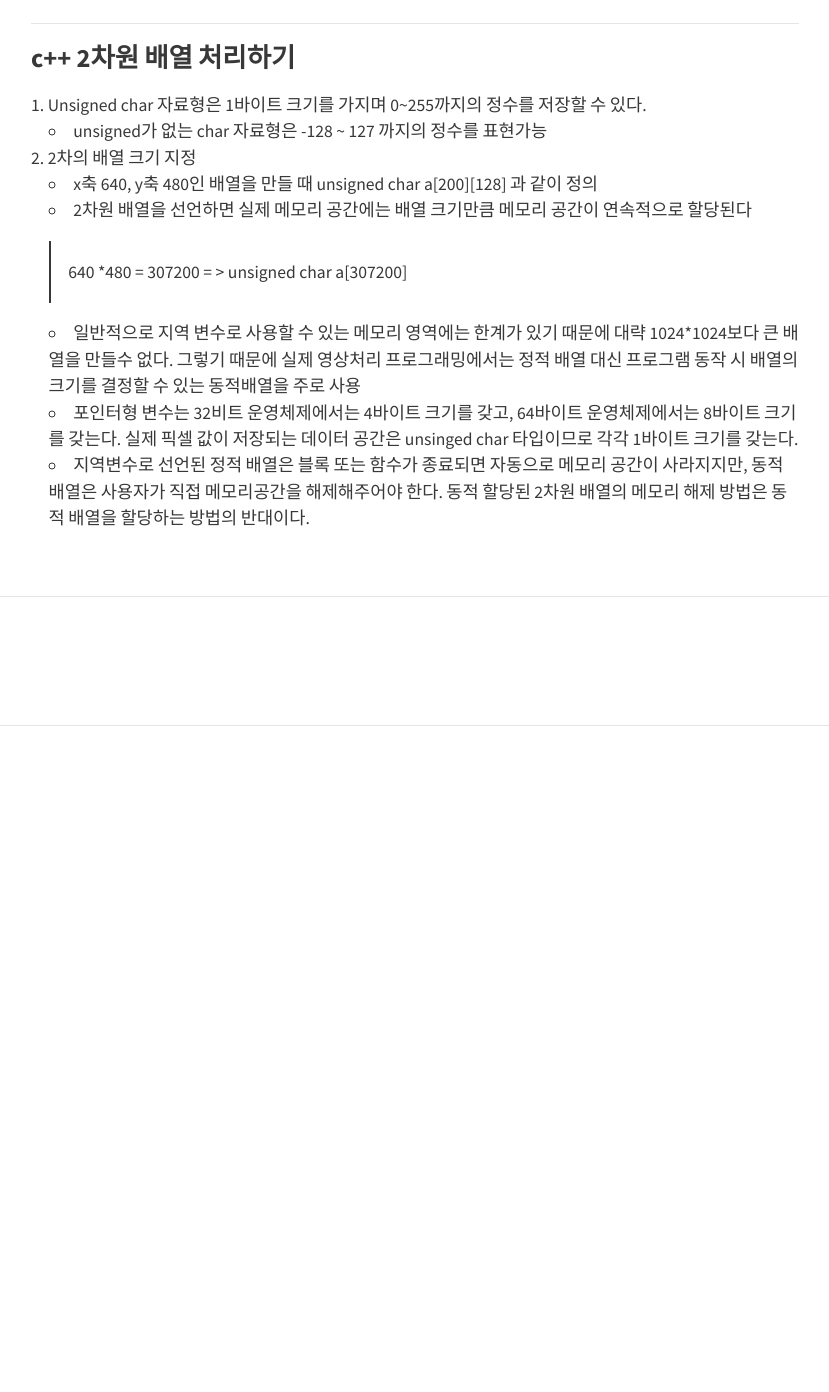
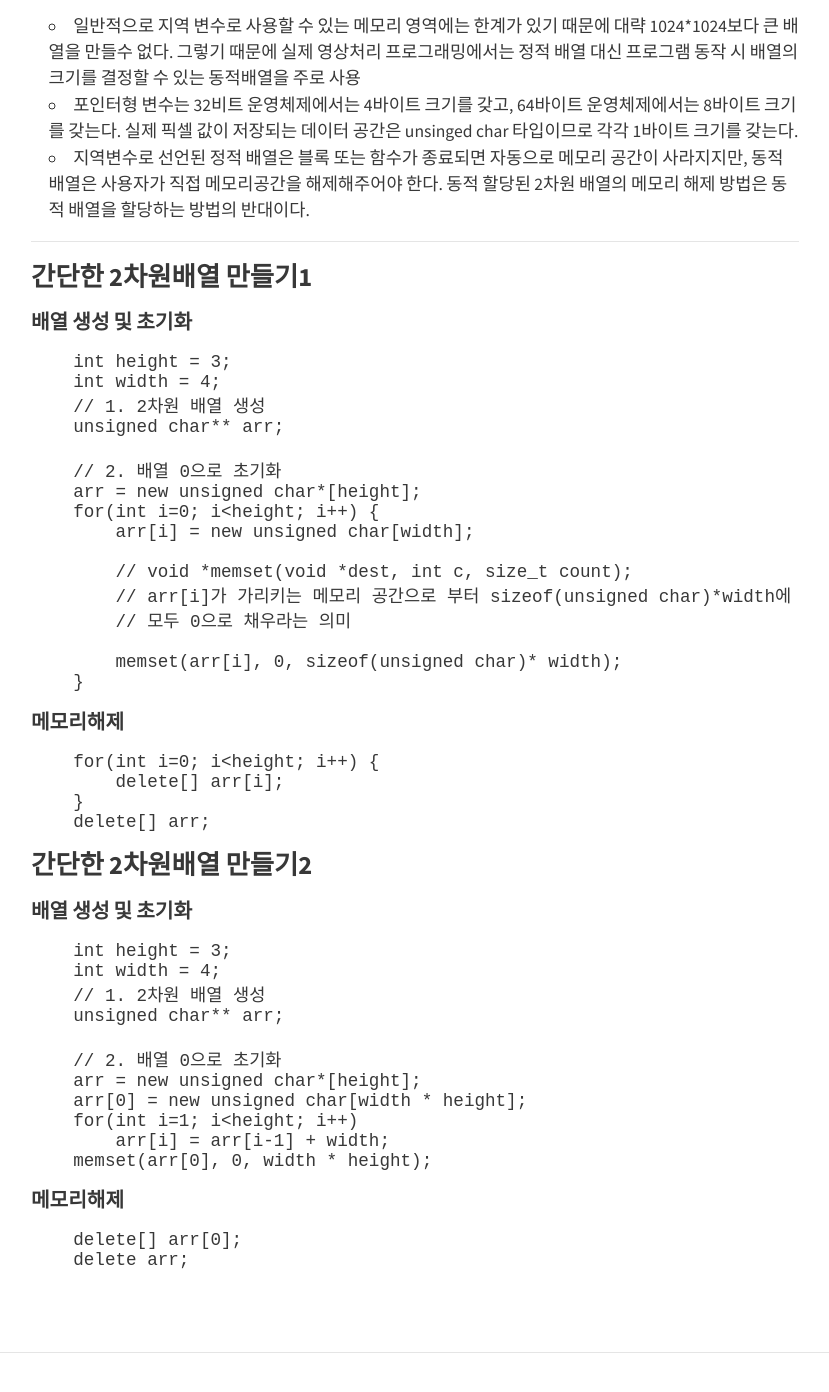
Before and after one commit to jayasou/jayasou.github.io, a Jekyll site: the page built from _posts/2019-09-07-imageProcess1.md, in a window 1280 px wide and 1400 px high, scrolled down 1116 px. Shown: the top 1392 px of the window, without its empty margins (225-1054 px from the left). Built offline with Jekyll 4.4.1, drawn with Linux system fonts in a browser that asks for light colours; nearby versions of some CDN libraries; comment, search, counter and statistics services are not loaded; before the commit the page ends 1842 px from its top, so only the background shows below that.

Commit message:
Update: 이미지처리1

```diff
--- a/_posts/2019-09-07-imageProcess1.md
+++ b/_posts/2019-09-07-imageProcess1.md
@@ -11,11 +11,11 @@ categories: [ComputerVision]
 
 * 밝기 정보만으로 구성 ( 검, 흰, 회 )
 * 하나의 픽셀은 0~255 사이의 정숫값을 가진다.
->>> 하나의 픽셀은 1바이트메모리 공간을 필요로한다. 1바이트는 256가지의 색상을 표현할 수 있다.
+> 하나의 픽셀은 1바이트메모리 공간을 필요로한다. 1바이트는 256가지의 색상을 표현할 수 있다.
 
 #### 트루컬러
 * 색상 정보
->>> 트루컬러의 각 픽셀은 0~255 범위를 갖는 R, G, B 세 성분으로 구성
+> 트루컬러의 각 픽셀은 0~255 범위를 갖는 R, G, B 세 성분으로 구성
 
 ### 픽셀
 * 영상의 기본 단위
@@ -27,6 +27,7 @@ categories: [ComputerVision]
 
 1. Unsigned char 자료형은 1바이트 크기를 가지며 0~255까지의 정수를 저장할 수 있다.
     * unsigned가 없는 char 자료형은 -128 ~ 127 까지의 정수를 표현가능
+
 2. 2차의 배열 크기 지정
     * x축 640, y축 480인 배열을 만들 때 unsigned char a[200][128] 과 같이 정의
     * 2차원 배열을 선언하면 실제 메모리 공간에는 배열 크기만큼 메모리 공간이 연속적으로 할당된다
@@ -37,3 +38,56 @@ categories: [ComputerVision]
 실제 픽셀 값이 저장되는 데이터 공간은 unsinged char 타입이므로 각각 1바이트 크기를 갖는다.
     * 지역변수로 선언된 정적 배열은 블록 또는 함수가 종료되면 자동으로 메모리 공간이 사라지지만, 동적 배열은 사용자가 직접 메모리공간을 해제해주어야 한다.
 동적 할당된 2차원 배열의 메모리 해제 방법은 동적 배열을 할당하는 방법의 반대이다.
+
+<hr>
+
+### 간단한 2차원배열 만들기1
+#### 배열 생성 및 초기화
+~~~
+    int height = 3;
+    int width = 4;
+    // 1. 2차원 배열 생성
+    unsigned char** arr;
+
+    // 2. 배열 0으로 초기화
+    arr = new unsigned char*[height];
+    for(int i=0; i<height; i++) {
+        arr[i] = new unsigned char[width];
+
+        // void *memset(void *dest, int c, size_t count);
+        // arr[i]가 가리키는 메모리 공간으로 부터 sizeof(unsigned char)*width에 해당하는 크기의 메모리 공간을
+        // 모두 0으로 채우라는 의미
+
+        memset(arr[i], 0, sizeof(unsigned char)* width);
+    }
+~~~
+#### 메모리해제
+~~~
+    for(int i=0; i<height; i++) {
+        delete[] arr[i];
+    }
+    delete[] arr;
+~~~
+
+
+### 간단한 2차원배열 만들기2
+#### 배열 생성 및 초기화
+~~~
+    int height = 3;
+    int width = 4;
+    // 1. 2차원 배열 생성
+    unsigned char** arr;
+
+    // 2. 배열 0으로 초기화
+    arr = new unsigned char*[height];
+    arr[0] = new unsigned char[width * height];
+    for(int i=1; i<height; i++)
+        arr[i] = arr[i-1] + width;
+    memset(arr[0], 0, width * height);
+~~~
+
+#### 메모리해제
+~~~
+    delete[] arr[0];
+    delete arr;
+~~~
```
